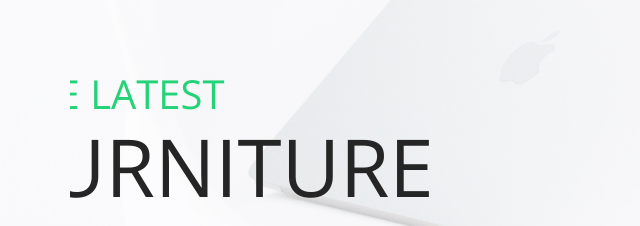
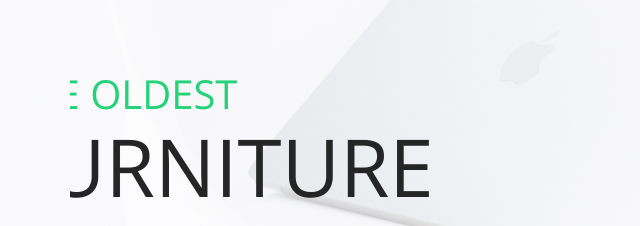
Before and after one commit to d4dipdas/pipeline, a plain HTML site: page index.html in a window 1280 px wide. Shown: the part 181-407 px from the top of the page, 0-640 px from the left. Drawn offline with nearby package versions, Linux system fonts and the light colour scheme.

Commit message:
Update index.html

```diff
--- a/index.html
+++ b/index.html
@@ -124,7 +124,7 @@
                 <div class="col-md-6">
                   <div class="detail-box">
                     <h1>
-                      The Latest
+                      The Oldest
                       <span>
                         Furniture
                       </span>
```
